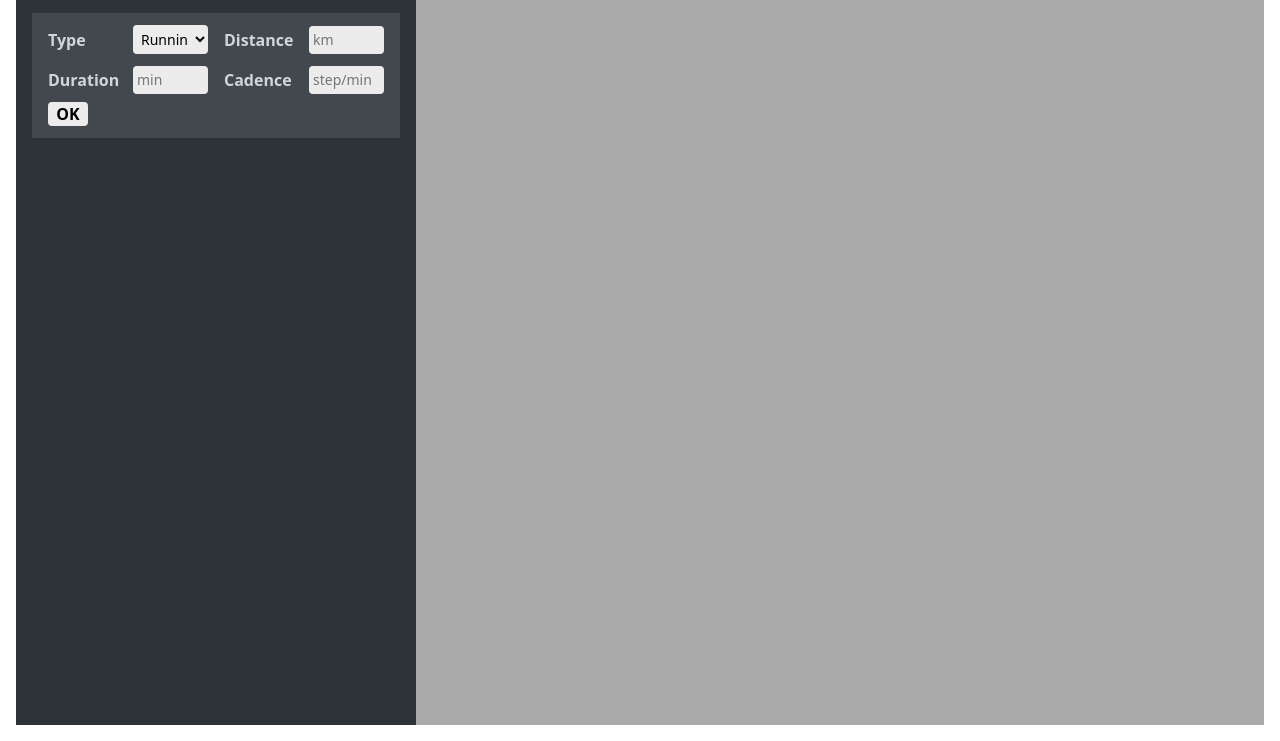
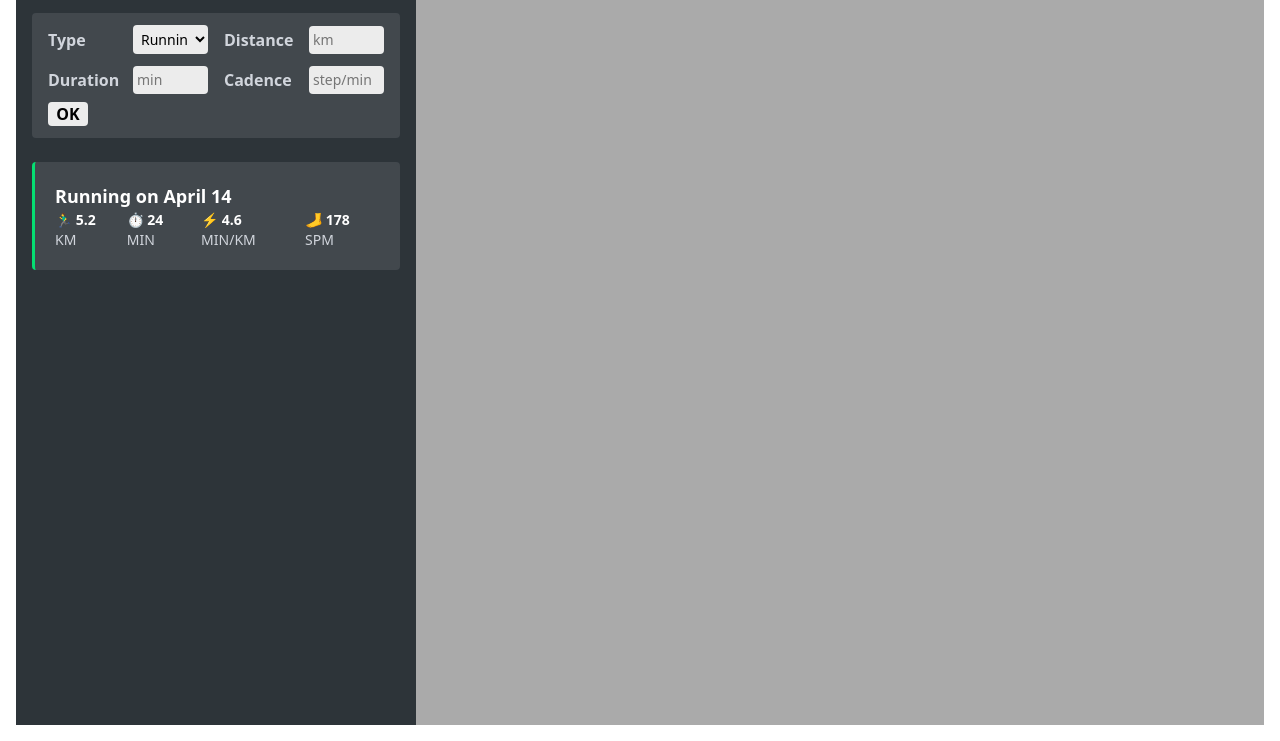
Before and after one commit to cyberdiego33/mapty_app, a website: page index.html in a window 1280 px wide. Shown: the part 107-848 px from the top of the page. Drawn offline with Linux system fonts and the light colour scheme.

Commit message:
added 1 workout log

```diff
--- a/index.html
+++ b/index.html
@@ -5,7 +5,7 @@
     <meta name="viewport" content="width=device-width, initial-scale=1.0" />
     <title>Document</title>
     <link rel="stylesheet" href="output.css" />
-    <link rel="stylesheet" href="">
+    <link rel="stylesheet" href="" />
     <script src="script.js" defer></script>
   </head>
   <body class="min-h-screen">
@@ -37,14 +37,15 @@
             <span class="text-gray-200">Your workout logs</span>
           </div>
 
-          <div class="workouts">
-            <form id="form" class="py-3 px-4 bg-[#42484d]">
-
+          <div>
+            <div class="workouts-form mb-6 bg-[#42484d] py-3 px-4 rounded-sm">
+              <form id="form" class="">
                 <div class="flex space-x-4 mb-3">
-
                   <div class="flex flex-1 space-x-2 items-center">
                     <label class="text-gray-300 font-semibold">Type</label>
-                  <select  class="p-1 w-[75px] ml-auto rounded-sm text-sm bg-[#ececec]">
+                    <select
+                      class="p-1 w-[75px] ml-auto rounded-sm text-sm bg-[#ececec]"
+                    >
                       <option value="running">Running</option>
                       <option value="cycling">Cycling</option>
                     </select>
@@ -52,31 +53,66 @@
 
                   <div class="flex flex-1 space-x-2 items-center">
                     <label class="text-gray-300 font-semibold">Distance</label>
-                  <input class="p-1 w-[75px] ml-auto rounded-sm text-sm bg-[#ececec]" placeholder="km" />
+                    <input
+                      class="p-1 w-[75px] ml-auto rounded-sm text-sm bg-[#ececec]"
+                      placeholder="km"
+                    />
                   </div>
-
                 </div>
 
                 <div class="flex">
-
                   <div class="flex flex-1 space-x-2 items-center mr-4">
                     <label class="text-gray-300 font-semibold">Duration</label>
-                  <input  class="p-1 w-[75px] ml-auto rounded-sm text-sm bg-[#ececec]" placeholder="min" />
+                    <input
+                      class="p-1 w-[75px] ml-auto rounded-sm text-sm bg-[#ececec]"
+                      placeholder="min"
+                    />
                   </div>
 
                   <div class="flex flex-1 space-x-2 items-center">
                     <label class="text-gray-300 font-semibold">Cadence</label>
-                  <input  class="p-1 w-[75px] ml-auto rounded-sm text-sm bg-[#ececec]" placeholder="step/min" />
+                    <input
+                      class="p-1 w-[75px] ml-auto rounded-sm text-sm bg-[#ececec]"
+                      placeholder="step/min"
+                    />
                   </div>
 
                   <div class="hidden flex-1 space-x-2 items-center">
                     <label class="text-gray-300 font-semibold">Cadence</label>
-                  <input  class="p-1 w-[75px] ml-auto rounded-sm text-sm bg-[#ececec]" placeholder="step/min" />
+                    <input
+                      class="p-1 w-[75px] ml-auto rounded-sm text-sm bg-[#ececec]"
+                      placeholder="step/min"
+                    />
+                  </div>
+                </div>
+                <button
+                  id="form-btn"
+                  class="w-[40px] rounded-sm mt-2 bg-[#ececec] font-semibold"
+                >
+                  OK
+                </button>
+              </form>
             </div>
 
+            <div
+              class="p-5 bg-[#42484d] border-l-3 border-green-400 rounded-sm"
+            >
+              <h4 class="text-lg font-bold text-white">Running on April 14</h4>
+              <div class="flex text-sm space-x-2">
+                <div class="uppercase text-gray-300">
+                  🏃‍♂️ <span class="text-white font-semibold">5.2</span> km
                 </div>
-              <button id="form-btn" class="w-[40px] rounded-sm mt-2 bg-[#ececec] font-semibold">OK</button>
-            </form>
+                <div class="uppercase text-gray-300">
+                  ⏱ <span class="text-white font-semibold">24</span> min
+                </div>
+                <div class="uppercase text-gray-300">
+                  ⚡ <span class="text-white font-semibold">4.6</span> MIN/KM
+                </div>
+                <div class="uppercase text-gray-300">
+                  🦶 <span class="text-white font-semibold">178</span> SPM
+                </div>
+              </div>
+            </div>
           </div>
         </div>
 
--- a/styles.css
+++ b/styles.css
@@ -5,7 +5,6 @@
         position: absolute;
         top: 16px;
         bottom: 16px;
-        /* height: 100%; */
     }
     #viewLogs label {
         font-size: small;
```
Also changed, not shown: output.css. Lines whose indentation alone changed are shown as unchanged.
